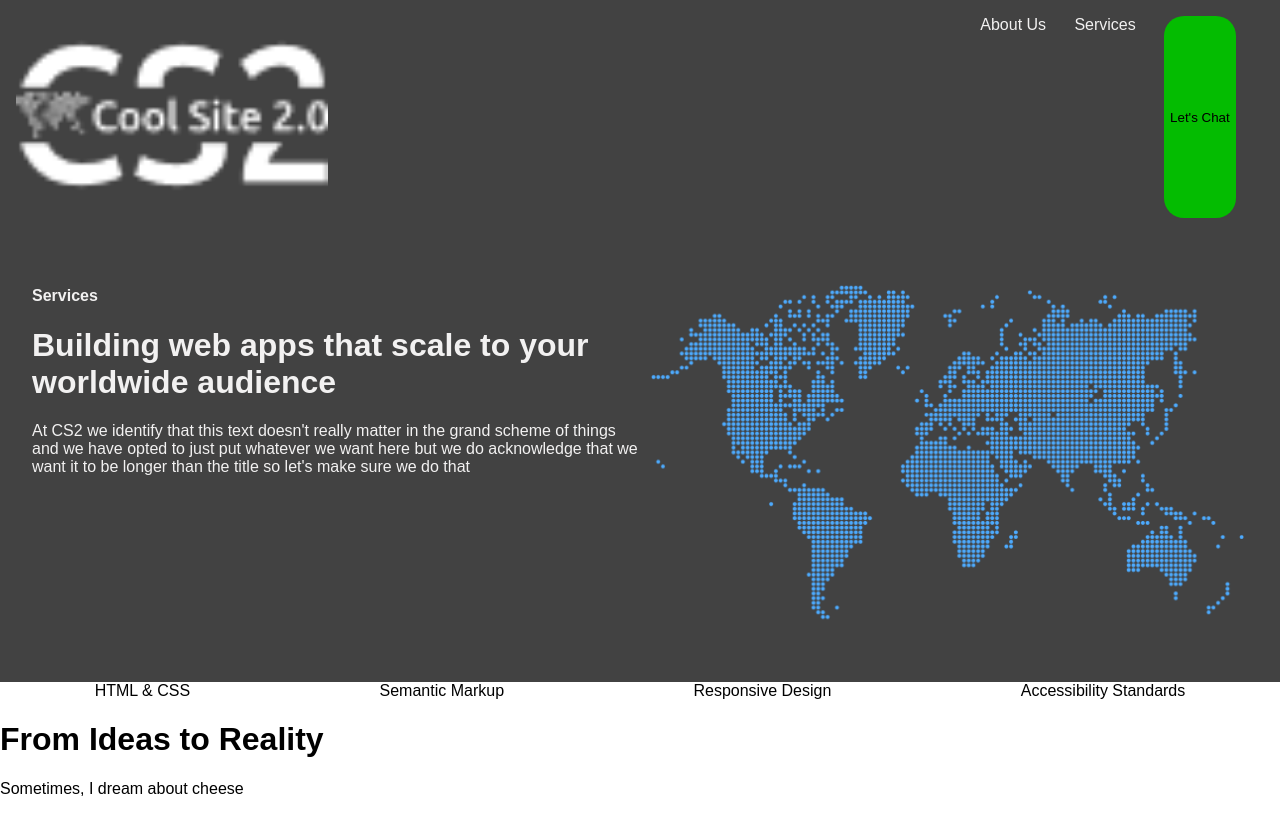
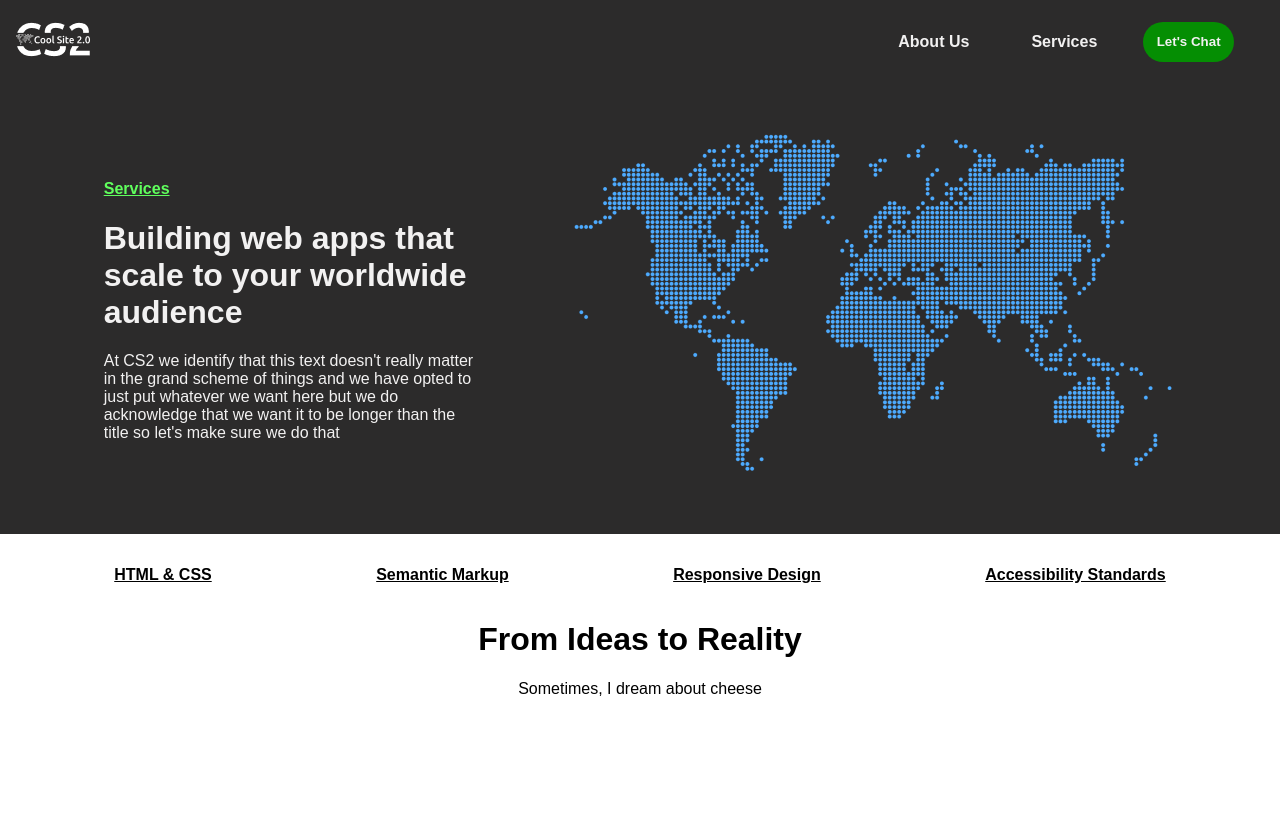
Before and after one commit to santyclause/cool-site, a plain HTML site: page index.html in a window 1280 px wide. Drawn offline with Linux system fonts and the light colour scheme.

Commit message:
drawing the rest of the owl

```diff
--- a/index.html
+++ b/index.html
@@ -10,35 +10,35 @@
 
 <body class="d-flex f-columns">
   <header class="d-flex justify-between">
-    <div class="nav-logo"><img src="imgs/coolsite-logo.png" alt="image logo"></div>
-    <div class="d-flex justify-evenly nav-links">
-      <span>About Us</span>
-      <span>Services</span>
+    <div class="w-25p"><img src="imgs/coolsite-logo.png" alt="image logo"></div>
+    <div class="d-flex justify-evenly w-33p align-center">
+      <a class="nav-links" href="">About Us</a>
+      <a class="nav-links" href="">Services</a>
       <button>Let's Chat</button>
     </div>
   </header>
-  <main class="d-flex">
-    <div class="w-50p">
-      <h4>Services</h4>
+  <main class="d-flex justify-around align-center">
+    <div class="w-33p m-2em">
+      <h4 class="underline">Services</h4>
       <h1>Building web apps that scale to your worldwide audience</h1>
       <p>At CS2 we identify that this text doesn't really matter in the grand scheme of things and we have opted to just
         put whatever we want here but we do acknowledge that we want it to be longer than the title so let's make sure
         we do that</p>
     </div>
-    <div class="w-50p">
-      <img src="imgs/world.png" alt="image of a dotted globe">
+    <div class="w-40p m-2em">
+      <img class="w-100p" id="world-img" src="imgs/world.png" alt="image of a dotted globe">
     </div>
   </main>
   <footer class="d-flex f-columns">
     <div class="d-flex justify-around">
-      <span>HTML & CSS</span>
-      <span>Semantic Markup</span>
-      <span>Responsive Design</span>
-      <span>Accessibility Standards</span>
+      <a class="underline" href="">HTML & CSS</a>
+      <a class="underline" href="">Semantic Markup</a>
+      <a class="underline" href="">Responsive Design</a>
+      <a class="underline" href="">Accessibility Standards</a>
     </div>
-    <div>
+    <div class="d-flex f-columns align-center bottom-text">
       <h1>From Ideas to Reality</h1>
-      <p>Sometimes, I dream about cheese</p>
+      <span>Sometimes, I dream about cheese</span>
     </div>
   </footer>
 </body>
--- a/style.css
+++ b/style.css
@@ -1,7 +1,7 @@
 :root {
-  --dark: #424242;
+  --dark: #2c2b2b;
   --light: #F2F1F1;
-  --green: #04BC01;
+  --green: #058e03;
   --lightGreen: #60FF5D;
 }
 
@@ -19,17 +19,32 @@ header {
 main {
   background-color: var(--dark);
   color: var(--light);
-  padding: 2em;
+  padding: 0 5vw;
+}
+
+footer {
+  padding: 2em 2em 0 2em;
 }
 
 button {
   background-color: var(--green);
   border: unset;
   border-radius: 20px;
+  height: 3em;
+  cursor: pointer;
+  color: var(--light);
+  font-weight: bolder;
+  padding: 0px 1em;
 }
 
-img {
-  width: 100%;
+a {
+  color: unset;
+  text-decoration: unset;
+  font-weight: bolder;
+}
+
+h4 {
+  color: var(--lightGreen);
 }
 
 .d-flex {
@@ -38,6 +53,22 @@ img {
 
 .w-50p {
   width: 50%;
+}
+
+.w-25p {
+  width: 25%;
+}
+
+.w-33p {
+  width: 33%;
+}
+
+.w-100p {
+  width: 100%;
+}
+
+.m-2em {
+  margin: 2em;
 }
 
 .f-columns {
@@ -56,10 +87,24 @@ img {
   justify-content: space-around;
 }
 
-.nav-logo {
-  width: 25%;
+.align-center {
+  align-items: center;
+}
+
+.underline {
+  text-decoration: underline;
 }
 
 .nav-links {
-  width: 25%;
+  padding: 1em;
 }
+
+.bottom-text {
+  margin: 1em;
+}
+
+@media (max-width:810px) {
+  #world-img {
+    display: none;
+  }
+}
```
